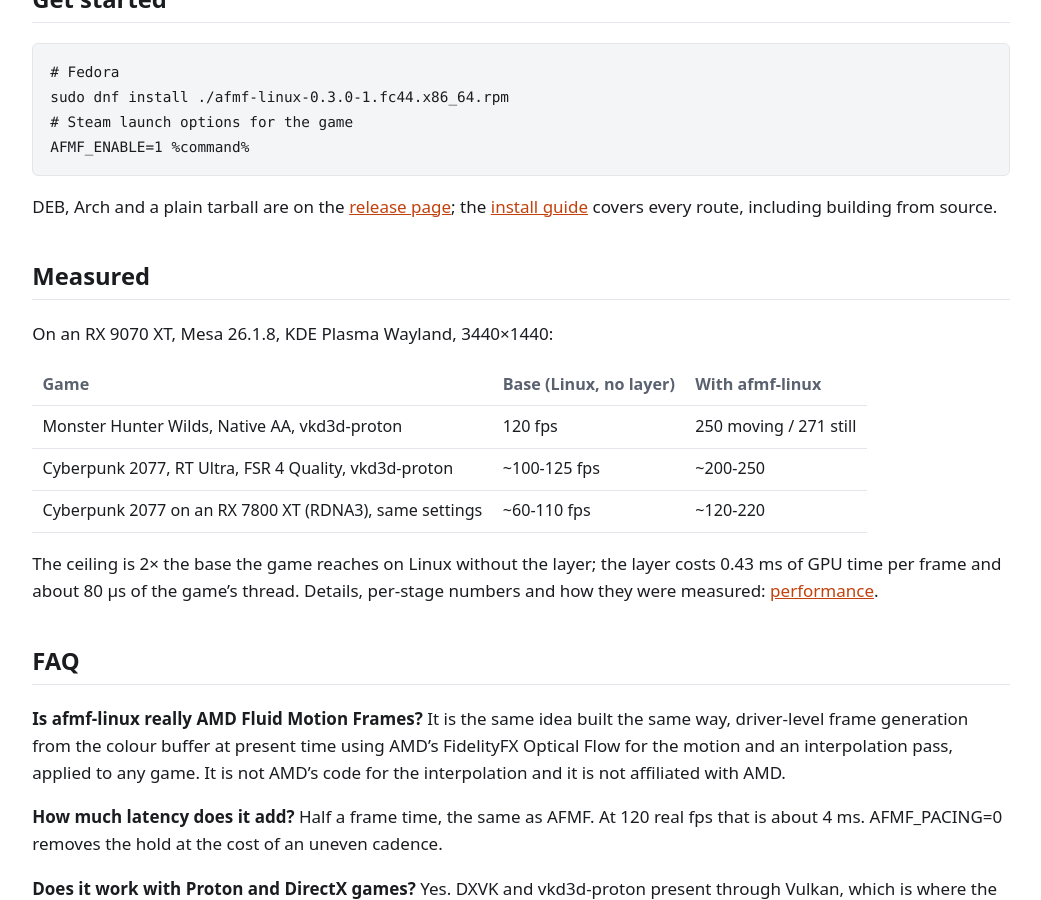
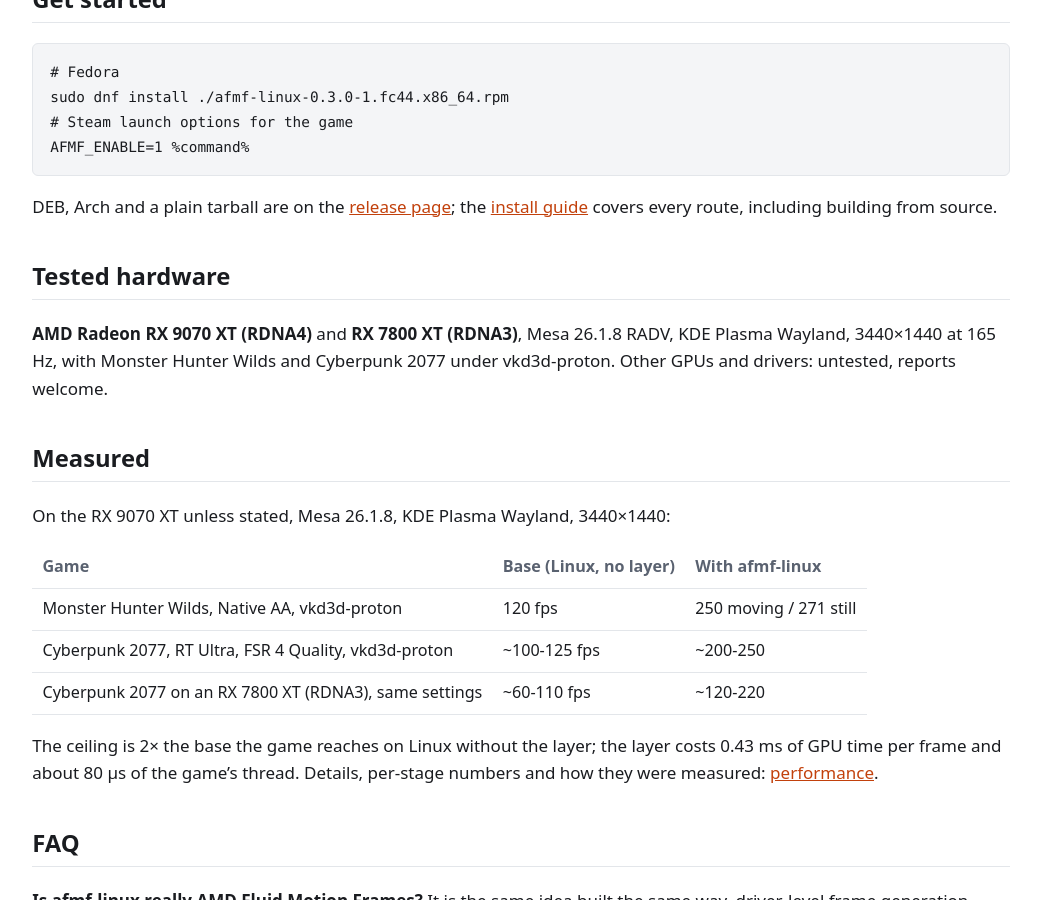
Before and after one commit to serialexperimentslainnnn/afmf-linux, a Jekyll site: the page built from docs/index.md, in a window 1280 px wide and 900 px high, scrolled down 1019 px. Shown: the whole window, without its empty margins (119-1160 px from the left). Built offline with Jekyll 4.4.1, drawn with Linux system fonts in a browser that asks for light colours.

Commit message:
docs: tested hardware up front (RX 9070 XT and RX 7800 XT)

```diff
--- a/docs/index.md
+++ b/docs/index.md
@@ -59,9 +59,15 @@ AFMF_ENABLE=1 %command%
 DEB, Arch and a plain tarball are on the [release page](https://github.com/{{ site.repository }}/releases/latest);
 the [install guide]({{ '/install/' | relative_url }}) covers every route, including building from source.
 
+## Tested hardware
+
+**AMD Radeon RX 9070 XT (RDNA4)** and **RX 7800 XT (RDNA3)**, Mesa 26.1.8 RADV, KDE Plasma
+Wayland, 3440&times;1440 at 165 Hz, with Monster Hunter Wilds and Cyberpunk 2077 under
+vkd3d-proton. Other GPUs and drivers: untested, reports welcome.
+
 ## Measured
 
-On an RX 9070 XT, Mesa 26.1.8, KDE Plasma Wayland, 3440&times;1440:
+On the RX 9070 XT unless stated, Mesa 26.1.8, KDE Plasma Wayland, 3440&times;1440:
 
 | Game | Base (Linux, no layer) | With afmf-linux |
 |---|---|---|
```
Also changed, not shown: docs/performance.md (+3 -2 lines), README.md.
